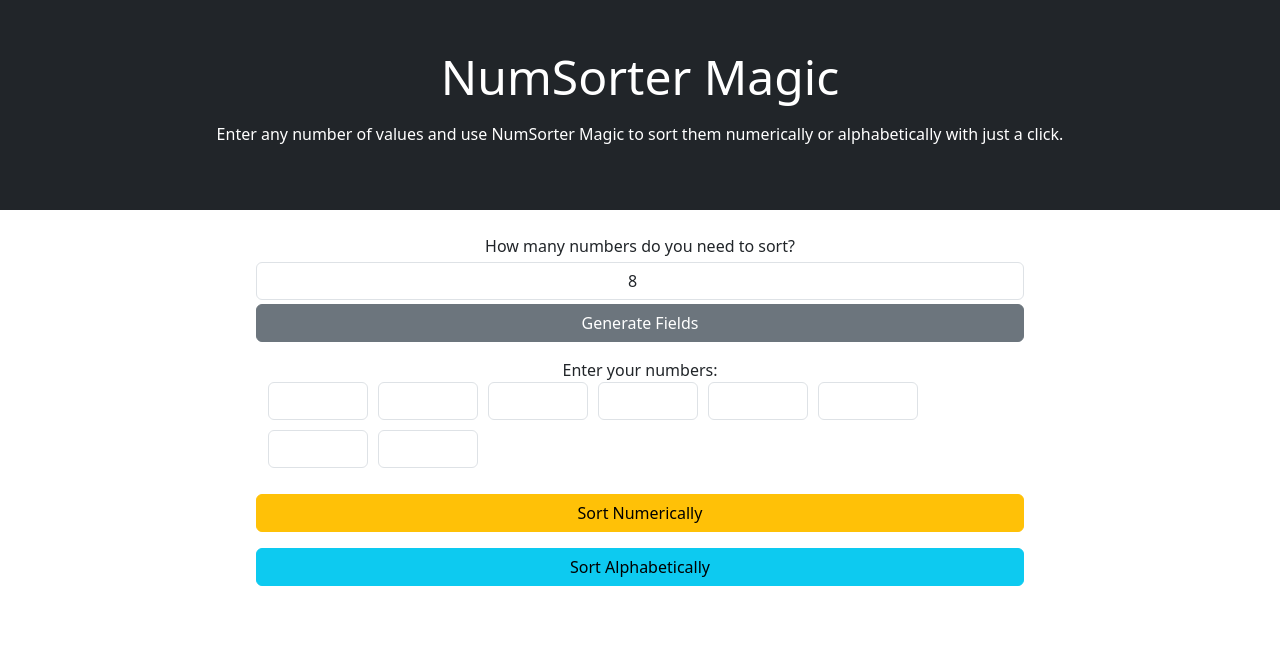
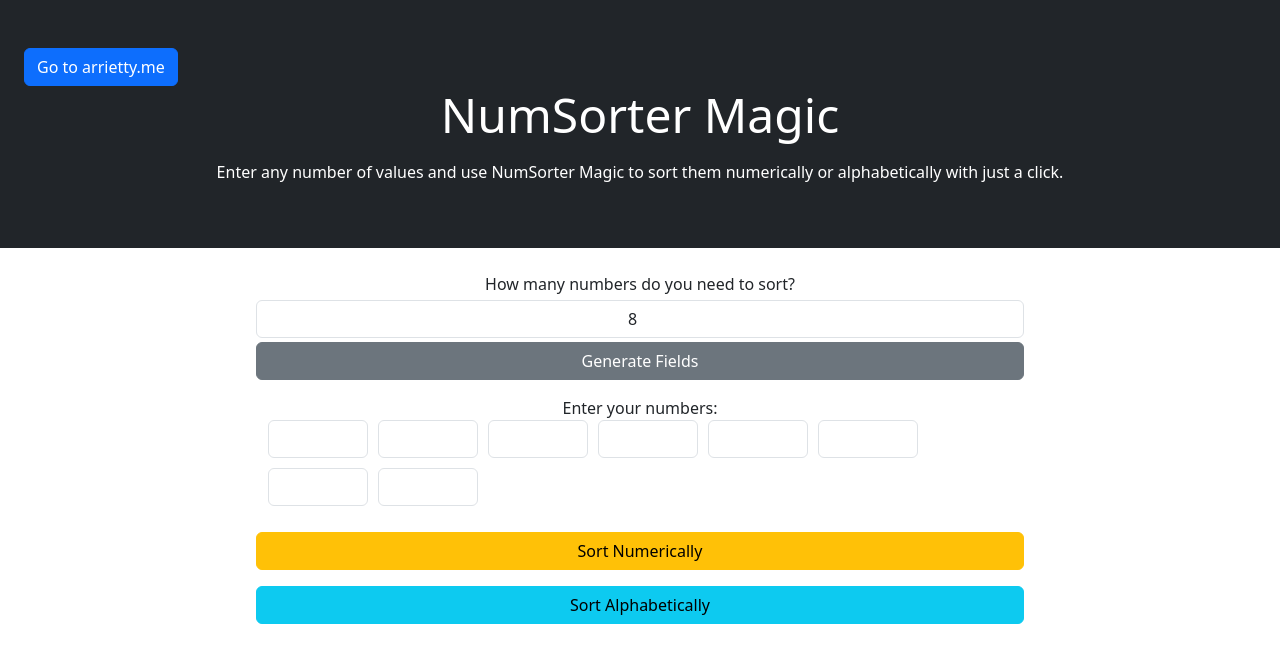
Before and after one commit to LilArriettyDev/lilarriettydev.github.io, a plain HTML site: page sort.html in a window 1280 px wide. Drawn offline with nearby package versions, Linux system fonts and the light colour scheme.

Commit message:
Added site link

```diff
--- a/sort.html
+++ b/sort.html
@@ -34,6 +34,7 @@
 </head>
 <body>
 <div class="bg-dark text-secondary px-4 py-5 text-white">
+    <a href="https://arrietty.me" class="btn btn-primary text-center" tabindex="-1" role="button" aria-disabled="true" target="_blank">Go to arrietty.me</a>
     <h1 class="text-center display-5">NumSorter Magic</h1>
     <p class="text-center mt-3 fs-6">Enter any number of values and use NumSorter Magic to sort them numerically or
         alphabetically with just a click.</p>
```
